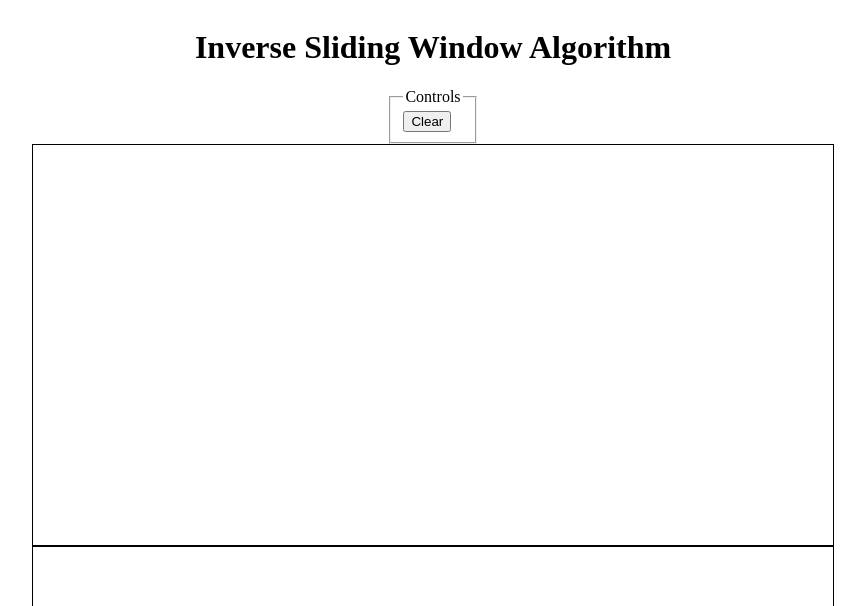
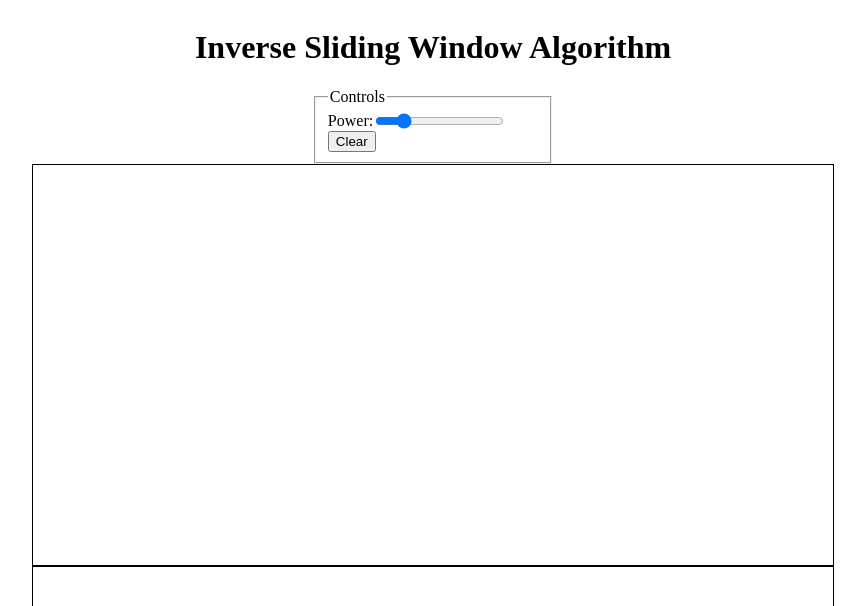
Before and after one commit to MICS-Lab/PresentationJuin2023MICS, a plain HTML site: page demo/index.html in a window 1280 px wide. Shown: the top 606 px of the page, without its empty margins (207-1072 px from the left). Drawn offline with Linux system fonts and the light colour scheme.

Commit message:
power range

```diff
--- a/demo/index.html
+++ b/demo/index.html
@@ -13,6 +13,11 @@
     <h1>Inverse Sliding Window Algorithm</h1>
     <fieldset>
         <legend>Controls</legend>
+        <div class="range">
+            <label for="range_power">Power:</label>
+            <input id='range_power' type="range" min="10" max="500" step="1" value="100"
+                oninput="change_power(); draw_all();" />
+        </div>
         <button id="clear_btn">Clear</button>
     </fieldset>
     <canvas id="intensity" width="800" height="400"></canvas>
--- a/demo/styles.css
+++ b/demo/styles.css
@@ -6,3 +6,8 @@ body {
 canvas {
     border: 1px solid black;
 }
+.range{
+    display: flex;
+    align-items: center;
+    margin-right: 2em;
+}
```
